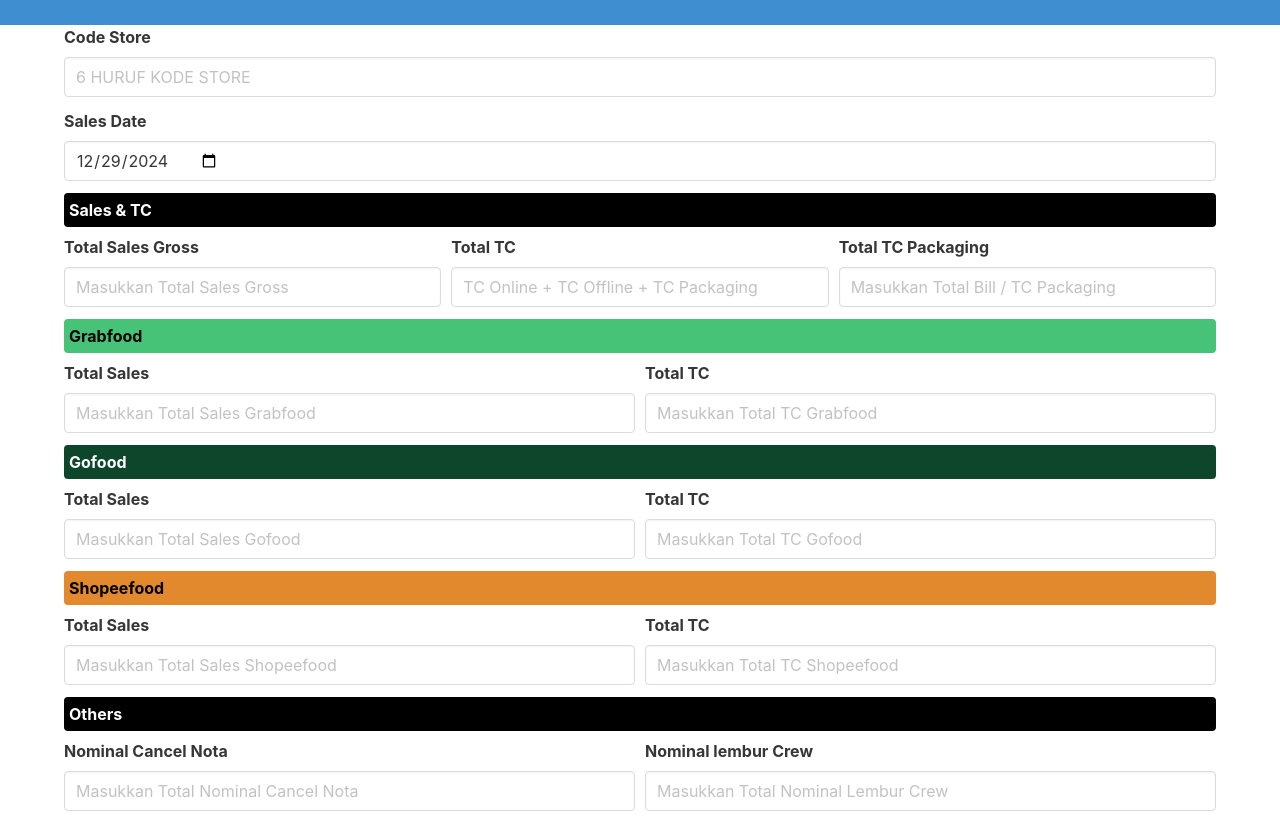
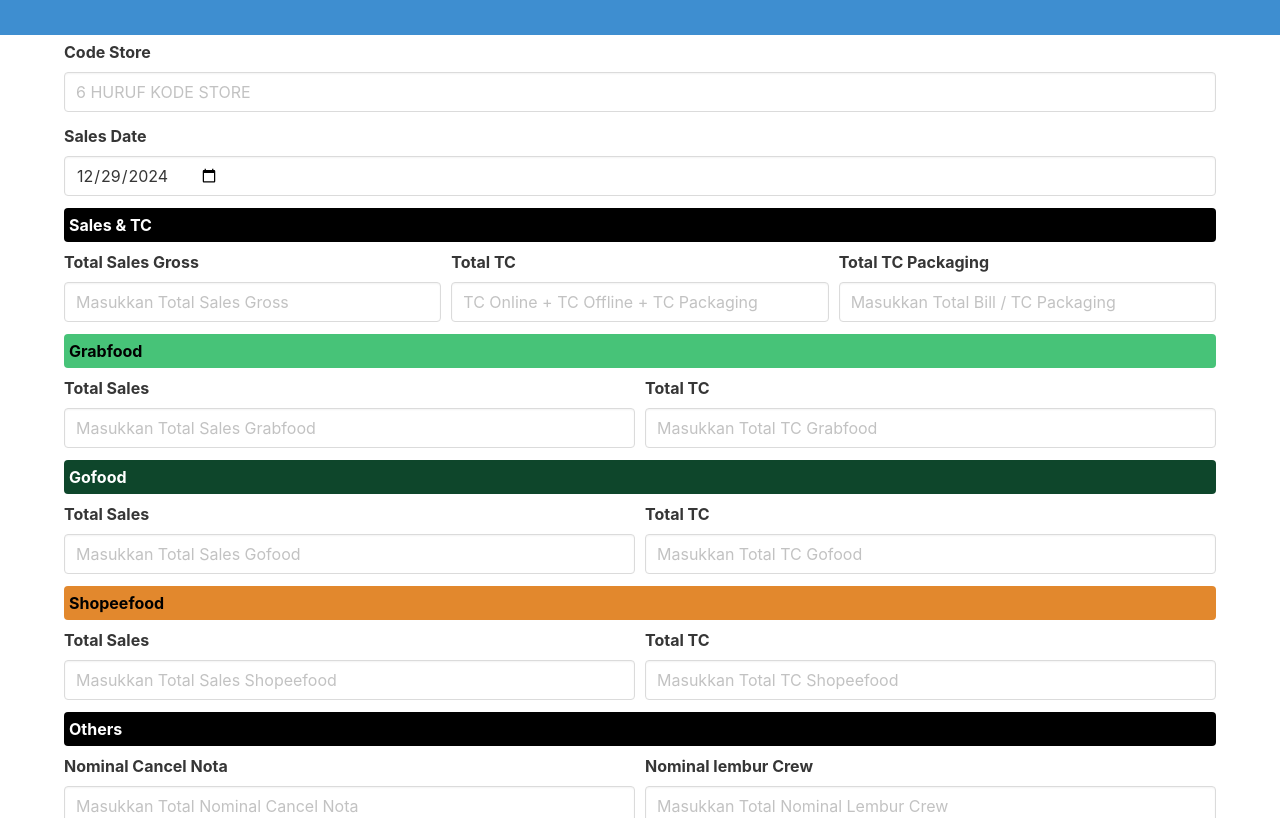
Before and after one commit to datamiegacoan/daily-input-data, a plain HTML site: page index.html in a window 1280 px wide. Shown: the part 125-943 px from the top of the page. Drawn offline with nearby package versions, Linux system fonts and the light colour scheme.

Commit message:
index.html

```diff
--- a/index.html
+++ b/index.html
@@ -21,7 +21,7 @@
 
       /* Ensure the container is centered */
       .container {
-        margin: 0 auto; /* Center the container */
+        margin: 5px auto; /* Center the container */
       }
     </style>
   </head>
```
